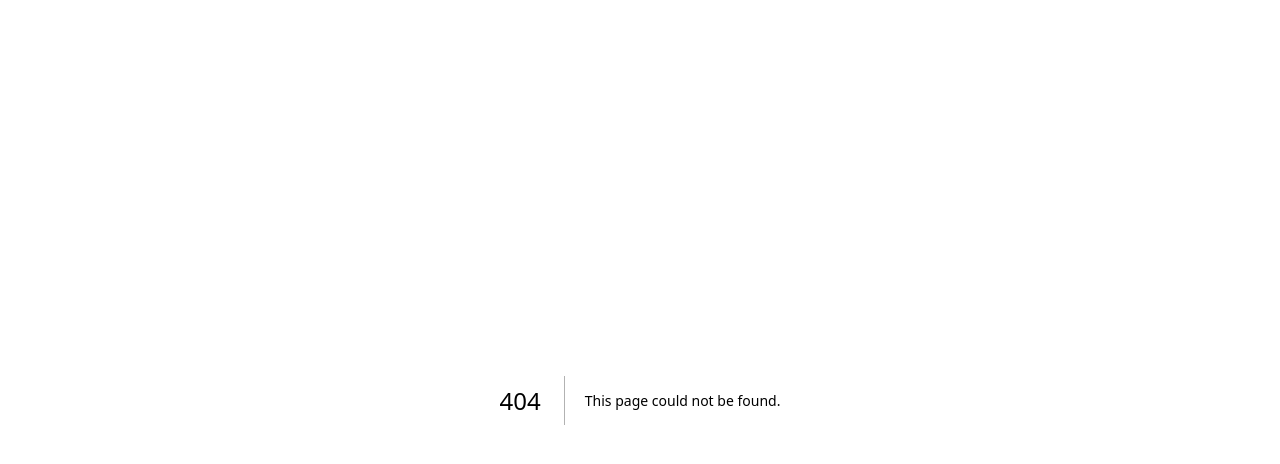
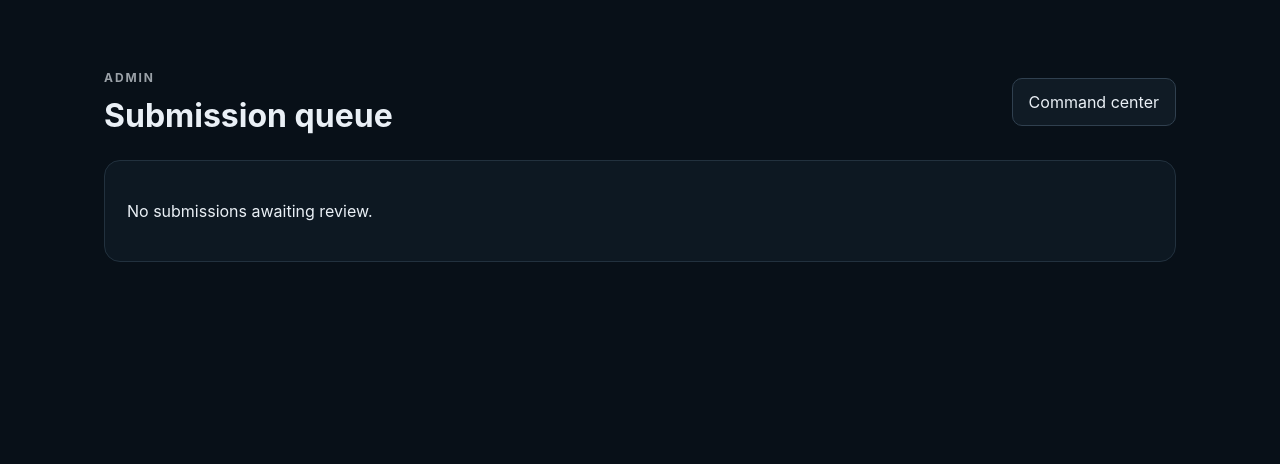
Before and after one commit to PCGHub/Pcgh-taskforge, a Next.js app: page /admin/submissions in a window 1280 px wide. Before the commit this address had no page. Shown: the top 464 px of the page. Built offline with nearby package versions, Linux system fonts and the light colour scheme; no server answers; the database is empty.

Commit message:
feat: add task lifecycle foundation

```diff
--- /dev/null
+++ b/app/admin/submissions/page.tsx
@@ -0,0 +1,13 @@
+import Link from "next/link";
+import { createClient } from "@/lib/supabase/server";
+
+export default async function SubmissionQueue() {
+  const supabase=await createClient();
+  const {data:rows}=await supabase.from("task_submissions").select("id,submission_number,status,submitted_at,comment,assignment_id,task_assignments!inner(status,task_id,users!inner(email),tasks!inner(title,task_code))").in("status",["PENDING","UNDER_REVIEW","MORE_INFORMATION_REQUIRED"]).order("submitted_at",{ascending:true});
+  return <main className="shell">
+    <header className="topbar"><div><span className="eyebrow">ADMIN</span><h1>Submission queue</h1></div><Link href="/admin" className="button">Command center</Link></header>
+    <section className="card">
+      {!rows?.length ? <p>No submissions awaiting review.</p> : <div className="table-wrap"><table><thead><tr><th>Task</th><th>Worker</th><th>Status</th><th>Submitted</th><th></th></tr></thead><tbody>{rows.map((row:any)=><tr key={row.id}><td>{row.task_assignments?.tasks?.task_code} · {row.task_assignments?.tasks?.title}</td><td>{row.task_assignments?.users?.email}</td><td>{row.status}</td><td>{new Date(row.submitted_at).toLocaleString()}</td><td><Link className="button" href={`/admin/submissions/${row.id}`}>Review</Link></td></tr>)}</tbody></table></div>}
+    </section>
+  </main>;
+}
```
